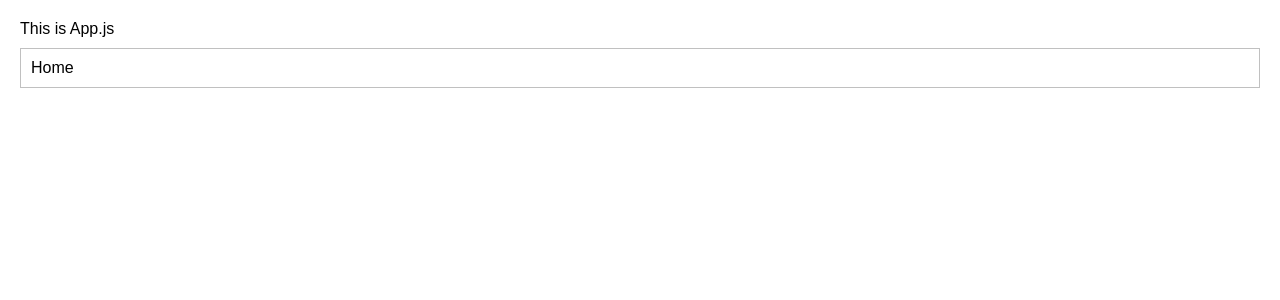
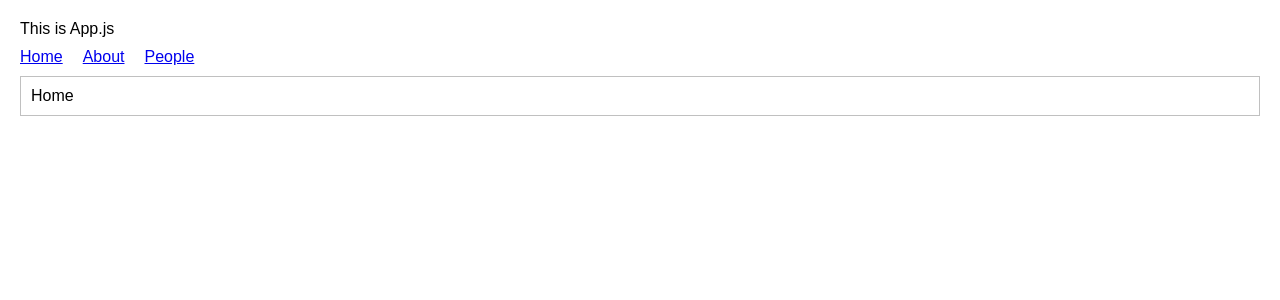
Before and after one commit to thenex7episode/PH-1-routing, a React (Create React App) app in the folder demo/: page / in a window 1280 px wide. Shown: the top 300 px of the page. Built offline with nearby package versions, Linux system fonts and the light colour scheme.

Commit message:
Ty's Step 3

```diff
--- a/demo/src/components/App.js
+++ b/demo/src/components/App.js
@@ -1,12 +1,18 @@
 import React, { Component } from 'react';
-import { Route } from 'react-router-dom';
+import { Route, Link } from 'react-router-dom';
 
 class App extends Component {
   render() {
     return (
       <div>
         This is App.js
-        <Route path="/" render={() => <div className="route">Home</div>} />
+        <nav>
+          <Link to="/">Home</Link>
+          <Link to="/about">About</Link>
+          <Link to="/people">People</Link>
+        </nav>
+
+        <Route exact path="/" render={() => <div className="route">Home</div>} />
         <Route path="/about" render={() => <div className="route">About</div>} />
         <Route path="/people" render={() => <div className="route">People</div>} />
       </div>
--- a/demo/src/index.css
+++ b/demo/src/index.css
@@ -13,3 +13,7 @@ div.route {
   padding: 10px;
   border: 1px silver solid;
 }
+
+nav {
+  margin: 10px 0;
+}
```
